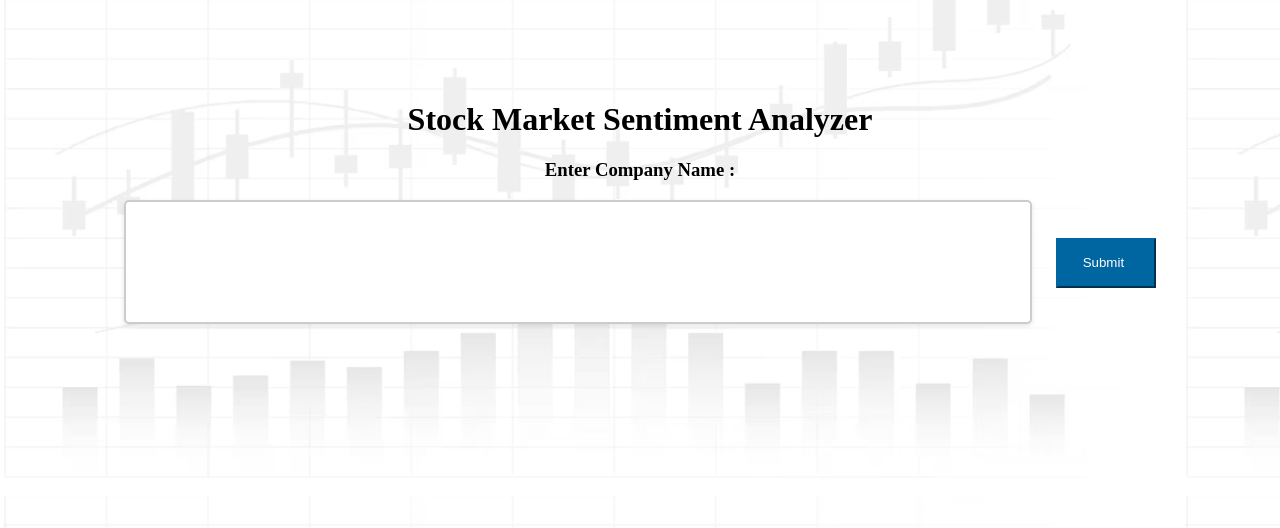
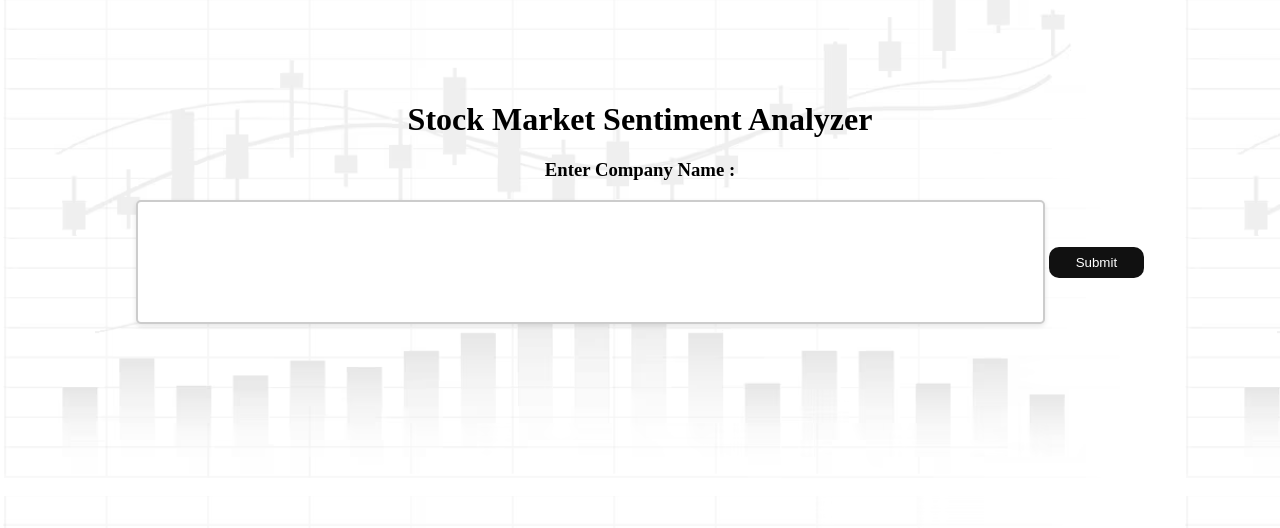
Before and after one commit to TeamSAND/stock-app, a Flask app: page / in a window 1280 px wide. Shown: the part 149-677 px from the top of the page. Run offline with Flask 2, Linux system fonts and the light colour scheme.

Commit message:
bug fixed

```diff
--- a/static/style2.css
+++ b/static/style2.css
@@ -58,3 +58,71 @@ body {
   margin-left: 20px;
 
   }
+
+
+.button-85 {
+  padding: 0.6em 2em;
+  border: none;
+  outline: none;
+  color: rgb(255, 255, 255);
+  background: #111;
+  cursor: pointer;
+  position: relative;
+  z-index: 0;
+  border-radius: 10px;
+  user-select: none;
+  -webkit-user-select: none;
+  touch-action: manipulation;
+}
+
+.button-85:before {
+  content: "";
+  background: linear-gradient(
+    45deg,
+    #ff0000,
+    #ff7300,
+    #fffb00,
+    #48ff00,
+    #00ffd5,
+    #002bff,
+    #7a00ff,
+    #ff00c8,
+    #ff0000
+  );
+  position: absolute;
+  top: -2px;
+  left: -2px;
+  background-size: 400%;
+  z-index: -1;
+  filter: blur(5px);
+  -webkit-filter: blur(5px);
+  width: calc(100% + 4px);
+  height: calc(100% + 4px);
+  animation: glowing-button-85 20s linear infinite;
+  transition: opacity 0.3s ease-in-out;
+  border-radius: 10px;
+}
+
+@keyframes glowing-button-85 {
+  0% {
+    background-position: 0 0;
+  }
+  50% {
+    background-position: 400% 0;
+  }
+  100% {
+    background-position: 0 0;
+  }
+}
+
+.button-85:after {
+  z-index: -1;
+  content: "";
+  position: absolute;
+  width: 100%;
+  height: 100%;
+  background: #222;
+  left: 0;
+  top: 0;
+  border-radius: 10px;
+}
--- a/templates/form.html
+++ b/templates/form.html
@@ -12,7 +12,7 @@
     <h3>Enter Company Name :</h3>
     <form method="POST" >
       <input type="text" name="test_data" class="input-field" >
-      <input type="submit" value="Submit" class="btn-submit">
+      <input type="submit" value="Submit" class="button-85">
     </form>
 
     {% if final is defined %}
```
